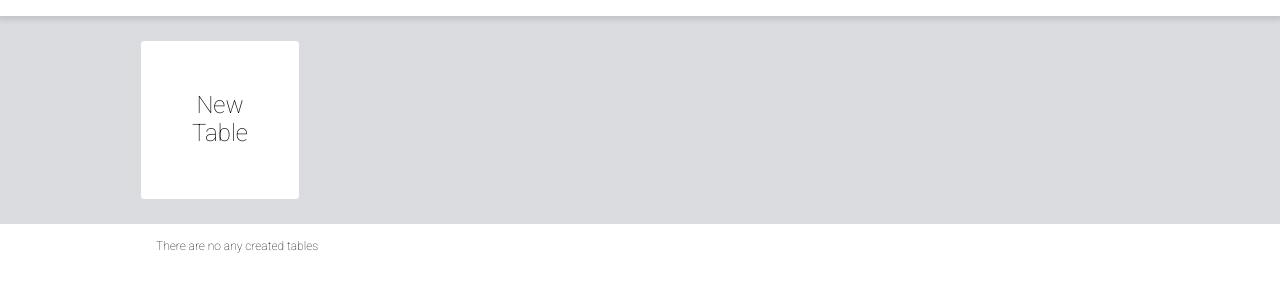
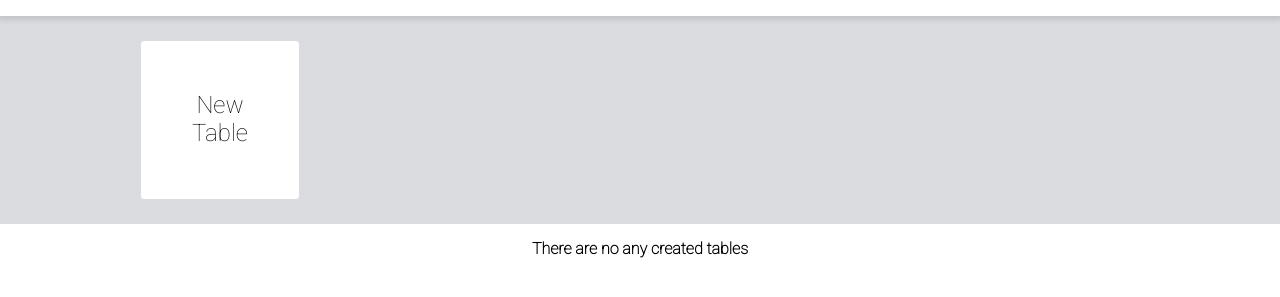
Before and after one commit to AlMuz/JS-ExcelApp, a website built with webpack: page src/index.html in a window 1280 px wide. Shown: the part 49-346 px from the top of the page. Built offline with nearby package versions, Linux system fonts and the light colour scheme.

Commit message:
Style up this element

```diff
--- a/src/pages/dashboard.functions.js
+++ b/src/pages/dashboard.functions.js
@@ -5,7 +5,7 @@ export function createRecordsTable() {
 	console.log(keys)
 
 	if (!keys.length) {
-		return `<p>There are no any created tables</p>`
+		return `<p class="dashboard__no-record">There are no any created tables</p>`
 	}
 
 	return `
--- a/src/scss/pages/_index.scss
+++ b/src/scss/pages/_index.scss
@@ -46,6 +46,12 @@
 
     }
 
+    &__no-record {
+        text-align: center;
+        font-weight: 900;
+        font-size: 16px;
+    }
+
     &__table {
         padding: 1rem;
     }
```
